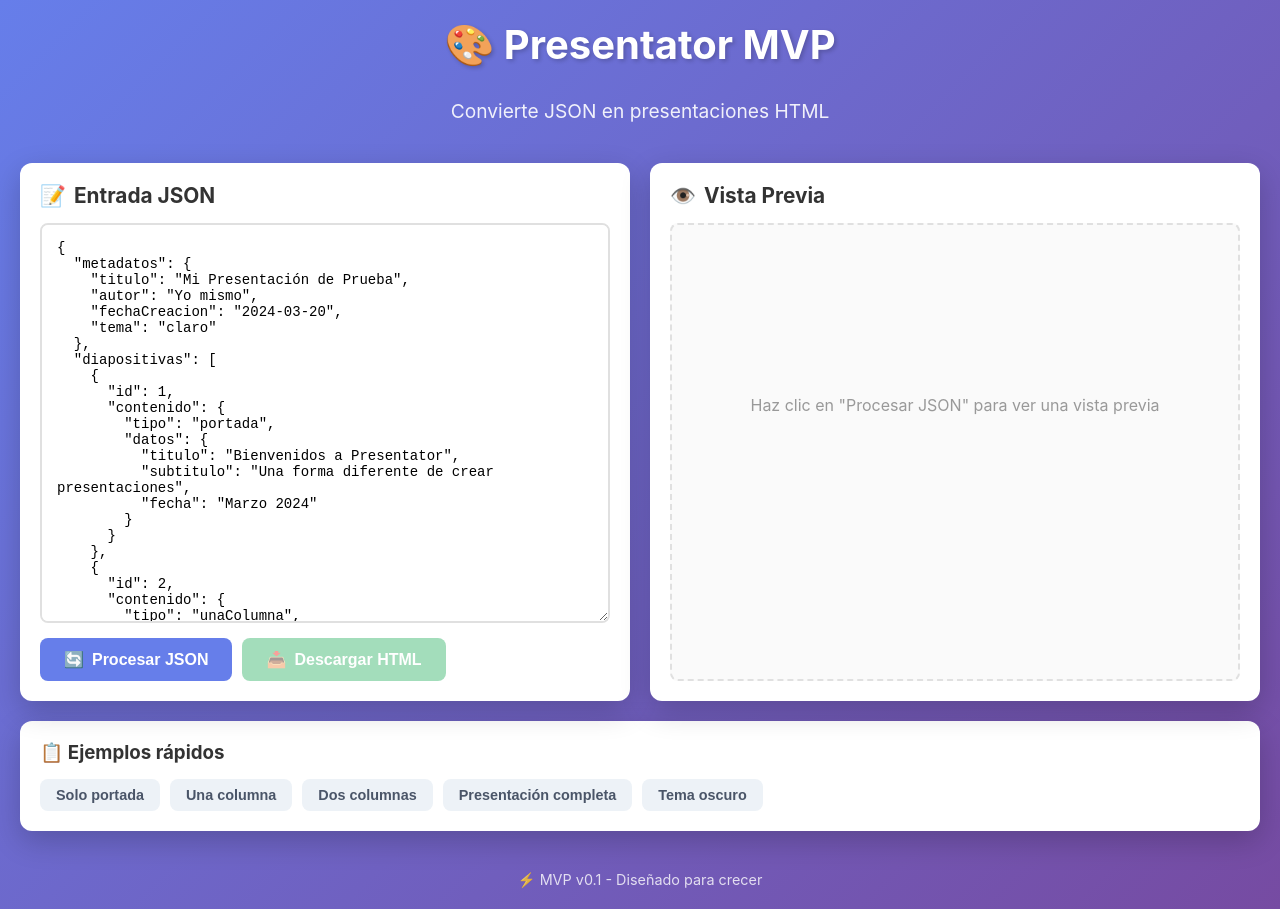
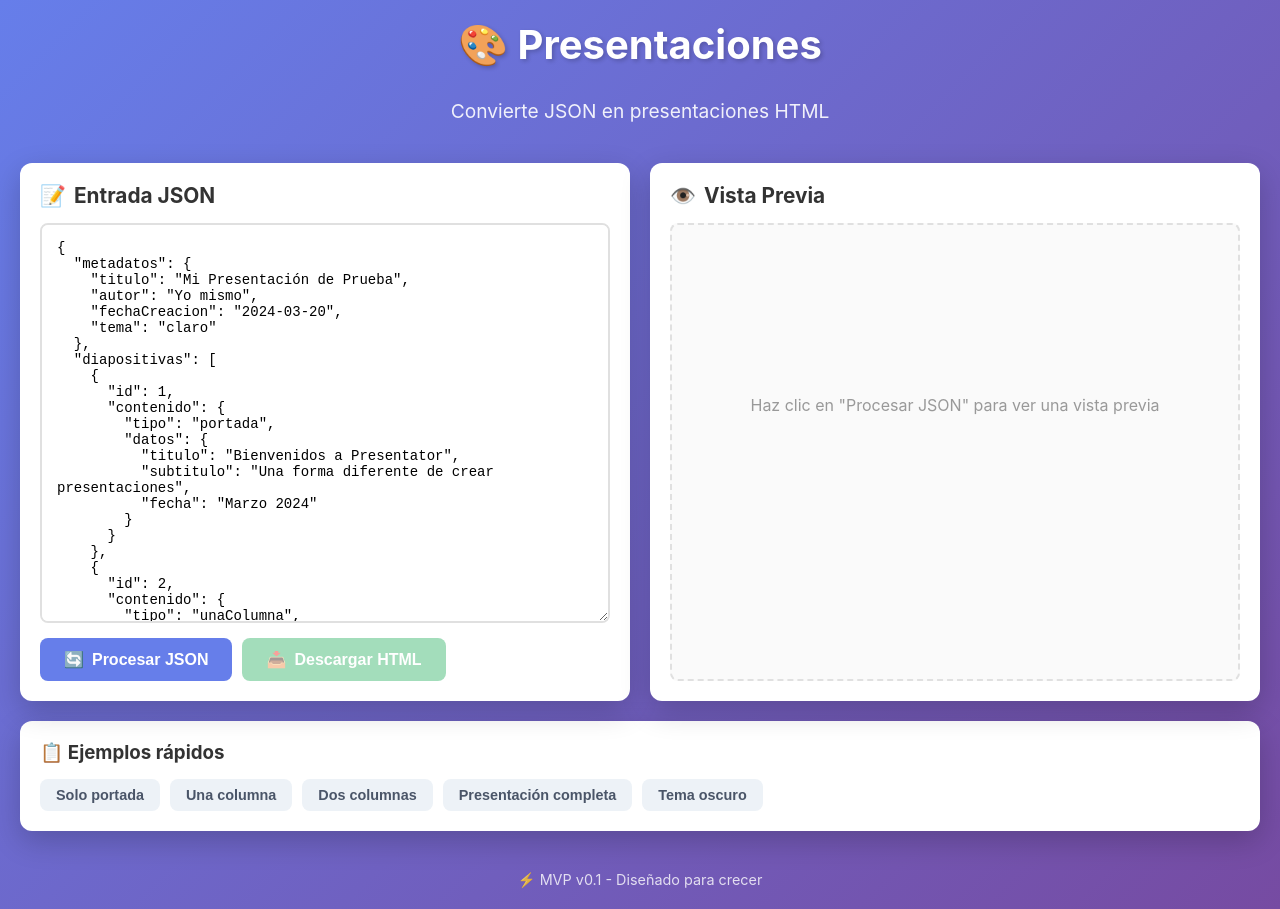
Before and after one commit to Mike-0-code/Presentaciones, a website with bundled scripts: page index.html in a window 1280 px wide. Built offline with nearby package versions, Linux system fonts and the light colour scheme; files whose address does not match are found by name.

Commit message:
Update index.html

```diff
--- a/index.html
+++ b/index.html
@@ -195,7 +195,7 @@
 </head>
 <body>
     <div class="container">
-        <h1>🎨 Presentator MVP</h1>
+        <h1>🎨 Presentaciones</h1>
         <div class="subtitle">Convierte JSON en presentaciones HTML</div>
 
         <div class="main-panels">
```
